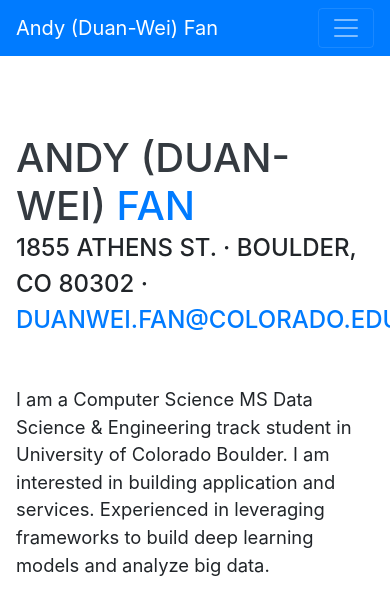
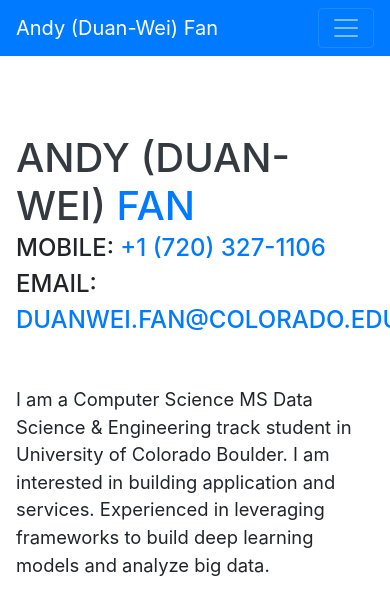
Before and after one commit to DuanWeiFan/DuanWeiFan.github.io, a website with bundled scripts: page index.html in a window 390 px wide. Shown: the top 605 px of the page. Built offline with nearby package versions, Linux system fonts and the light colour scheme; a web font is replaced by a local one.

Commit message:
rm address, add phone call

```diff
--- a/index.html
+++ b/index.html
@@ -70,7 +70,10 @@
         <h1 class="mb-0">Andy (Duan-Wei)
           <span class="text-primary">Fan</span>
         </h1>
-        <div class="subheading mb-5">1855 Athens St. · Boulder, CO 80302 ·
+        <div class="subheading mb-5">
+          Mobile:
+          <a href="tel:+17203271106">+1 (720) 327-1106</a>
+          Email:
           <a href="mailto:duanwei.fan@colorado.edu">duanwei.fan@colorado.edu</a>
         </div>
         <p class="lead mb-5">
```
